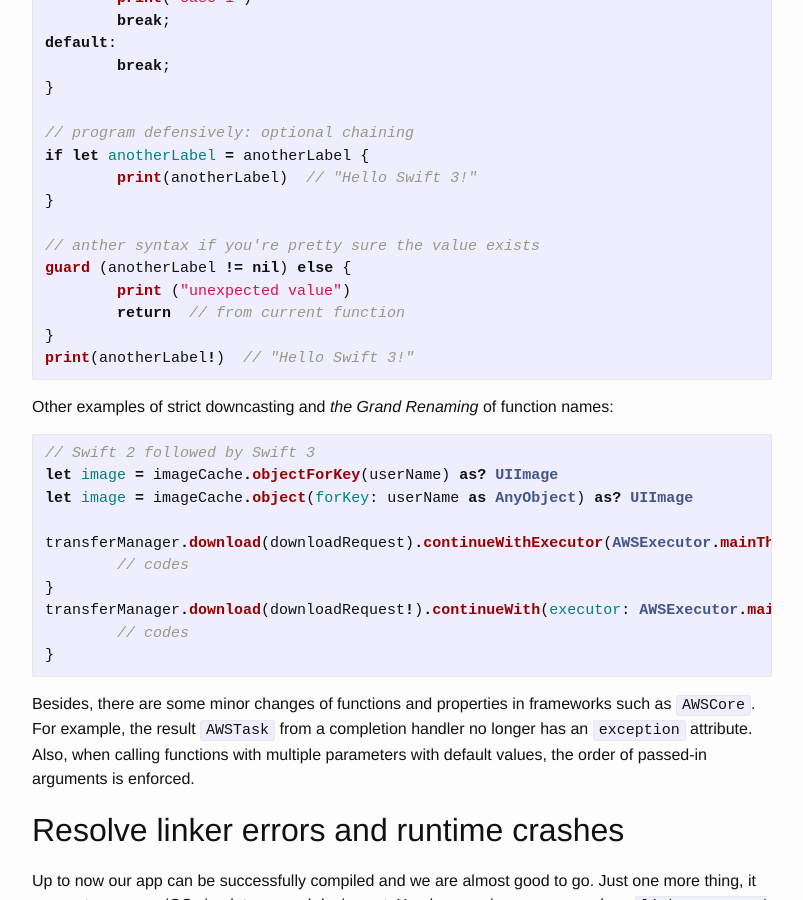
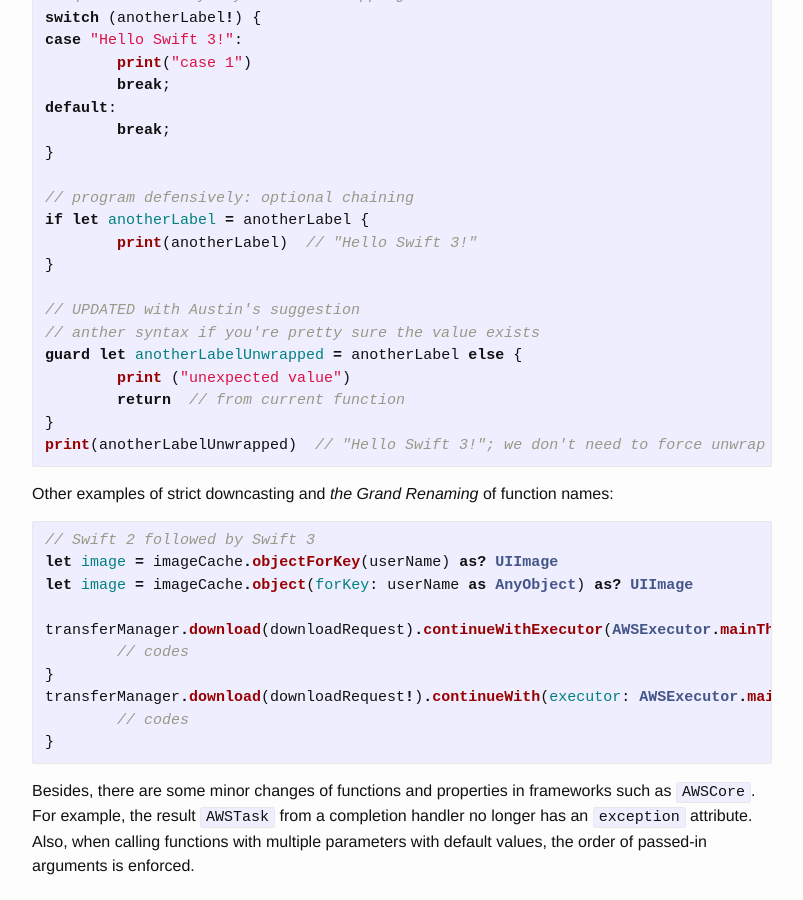
Before and after one commit to maxwyb/maxwyb.github.io, a Jekyll site: the page built from _posts/2017-07-02-migration-swift-3.md, in a window 1280 px wide and 900 px high, scrolled down 4470 px. Shown: the whole window, without its empty margins (238-1041 px from the left). Built offline with Jekyll 4.4.1, drawn with Linux system fonts in a browser that asks for light colours; some of the changed text lies outside the part shown.

Commit message:
Update Swift 3 post with Austin's suggestions.

````diff
--- a/_posts/2017-07-02-migration-swift-3.md
+++ b/_posts/2017-07-02-migration-swift-3.md
@@ -4,6 +4,8 @@ title:  "The Grand Migration from Swift 2.2 to Swift 3"
 date:   2017-07-02 10:03:00 -0700
 categories: iOS, Swift
 ---
+***Update 07/23/2017** on Swift 3 optional value handling: shoutout to Austin giving a more elegant solution on `guard` statements!*
+
 We haven't got the chance last year to do this administration-side work due to rapid development, and has been suffering from a major problem: Swift 2 iOS apps can only run on Xcode 7 which is not officially compatible with macOS Sierra or above (the most disturbing thing being the Instruments profiling tool will always crash at launch). Considering Swift 4 is launching officially this fall, it's perfect time now to upgrade our 2.7k+ lines of code first to Swift 3. But making changes to *everywhere* in the entire codebase sounds daunting; you probably don't realize that one character modification to somewhere is breaking other seemingly unrelated components far apart. Also, it's hard to provide a good time estimate on the migration, since Xcode may prompt more syntax errors after you fix some. After getting through the entire process in about 5 days (2 days trial-and-errors and 3 days doing real work), here are the steps I followed and some experiences that might be helpful.
 
 ## Test CocoaPods frameworks in a separate project
@@ -79,12 +81,13 @@ if let anotherLabel = anotherLabel {
 	print(anotherLabel)  // "Hello Swift 3!"
 }
 
+// UPDATED with Austin's suggestion
 // anther syntax if you're pretty sure the value exists
-guard (anotherLabel != nil) else {
+guard let anotherLabelUnwrapped = anotherLabel else {
 	print ("unexpected value")
 	return  // from current function
 }
-print(anotherLabel!)  // "Hello Swift 3!"
+print(anotherLabelUnwrapped)  // "Hello Swift 3!"; we don't need to force unwrap here
 ```
 
 Other examples of strict downcasting and *the Grand Renaming* of function names:
````
Also changed, not shown: assets/Swift-3-migration-Pods-hierarchy-1.xml (added, +1 -0 lines), assets/Swift-3-migration-Pods-hierarchy-2.xml (added, +1 -0 lines).
